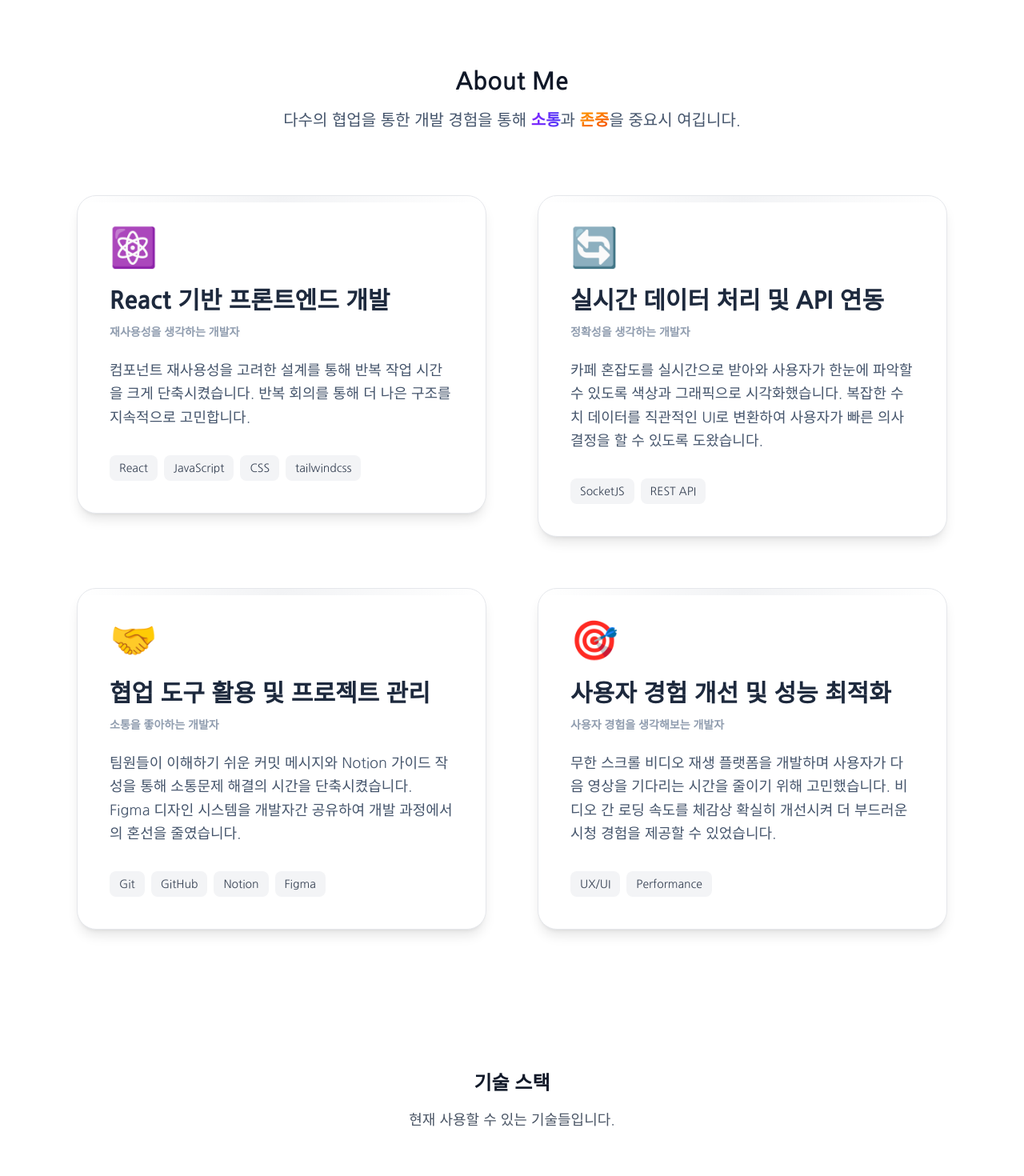
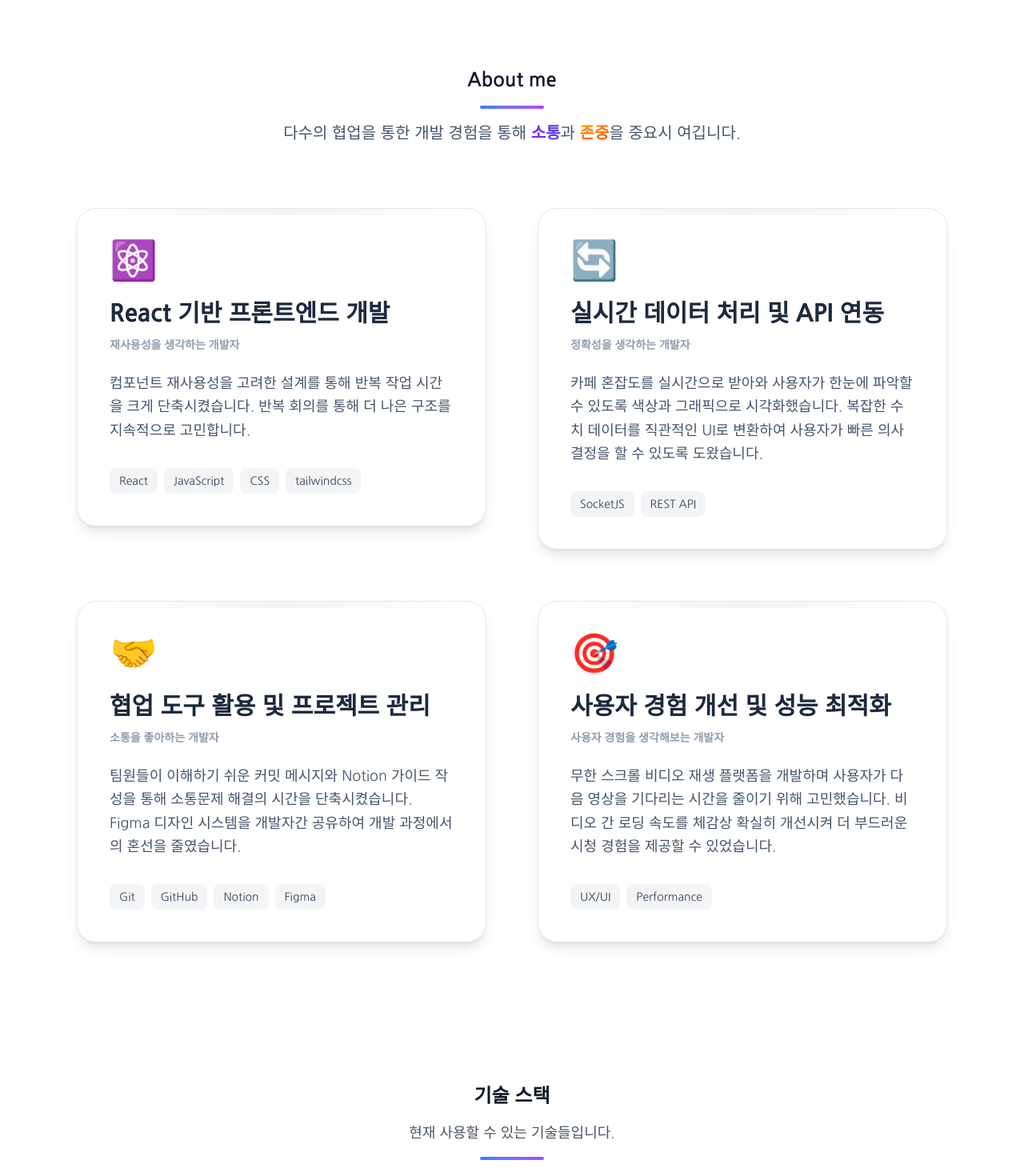
Before and after one commit to hyunsik2000/hyunsik, a React (Vite) app: page / in a window 1280 px wide. Shown: the part 880-2350 px from the top of the page at 80% size. Built offline with nearby package versions, Linux system fonts and the light colour scheme.

Commit message:
[edit] underline 추가

```diff
--- a/src/pages/About.jsx
+++ b/src/pages/About.jsx
@@ -83,9 +83,13 @@ const About = () => {
             }`}
           >
             <h2 className="text-4xl md:text-5xl font-bold mb-4">
-              <h2 className="text-3xl font-bold text-gray-900 dark:text-slate-100 mb-4">
-                About Me
+              <h2 className="text-2xl font-bold text-gray-900 dark:text-slate-100 mb-4">
+                About me
               </h2>
+              <div
+                className="mx-auto mt-4 h-1 bg-gradient-to-r from-blue-500 to-purple-500 rounded-full transition-all duration-1000 delay-500"
+                style={{ width: isVisible ? "80px" : "0px" }}
+              ></div>
             </h2>
             <p className="text-xl text-slate-600 dark:text-slate-300">
               다수의 협업을 통한 개발 경험을 통해{" "}
--- a/src/pages/Skill.jsx
+++ b/src/pages/Skill.jsx
@@ -115,6 +115,10 @@ const Skills = () => {
             <p className="text-lg text-gray-600 dark:text-slate-300">
               현재 사용할 수 있는 기술들입니다.
             </p>
+            <div
+              className="mx-auto mt-4 h-1 bg-gradient-to-r from-blue-500 to-purple-500 rounded-full transition-all duration-1000 delay-500"
+              style={{ width: isVisible ? "80px" : "0px" }}
+            ></div>
           </div>
 
           {/* Frontend Skills */}
```
